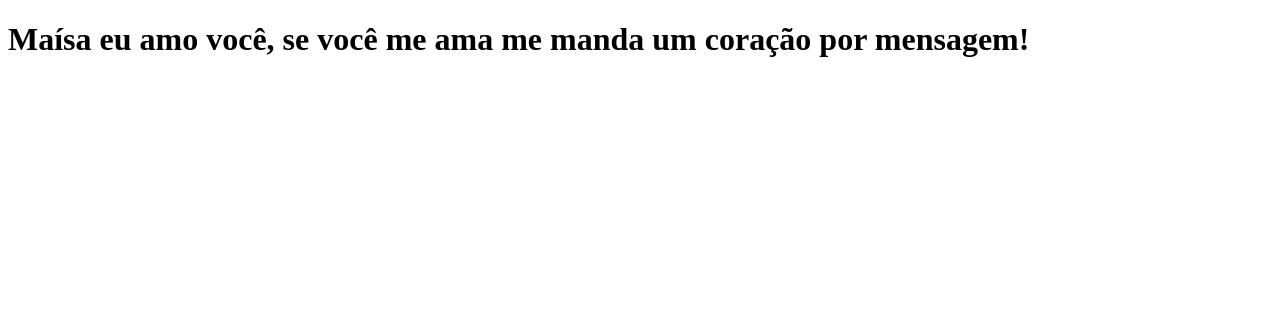
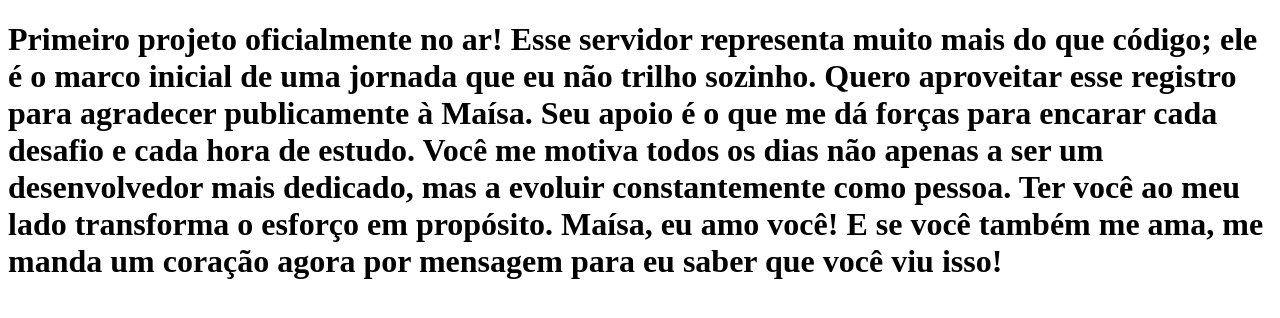
Before and after one commit to eriklluan/My-first-project, a Next.js app: page / in a window 1280 px wide. Shown: the top 318 px of the page. Built offline with nearby package versions, Linux system fonts and the light colour scheme.

Commit message:
frase final

```diff
--- a/pages/index.js
+++ b/pages/index.js
@@ -1,5 +1,9 @@
 function Home() {
-    return<h1>Maísa eu amo você, se você me ama me manda um coração por mensagem!</h1>
+    return<h1>Primeiro projeto oficialmente no ar! Esse servidor representa muito mais do que código; ele é o marco inicial de uma jornada que eu não trilho sozinho.
+
+Quero aproveitar esse registro para agradecer publicamente à Maísa. Seu apoio é o que me dá forças para encarar cada desafio e cada hora de estudo. Você me motiva todos os dias não apenas a ser um desenvolvedor mais dedicado, mas a evoluir constantemente como pessoa. Ter você ao meu lado transforma o esforço em propósito.
+
+Maísa, eu amo você! E se você também me ama, me manda um coração agora por mensagem para eu saber que você viu isso!</h1>
 }
 
 export default Home;
```
